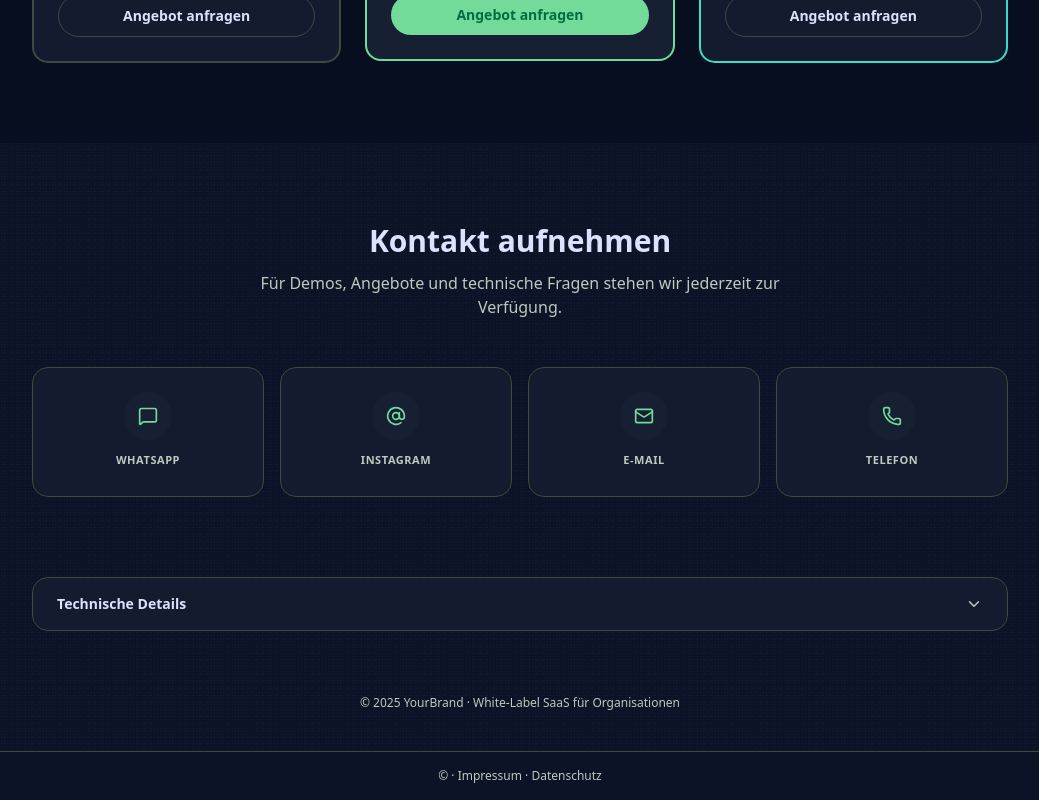
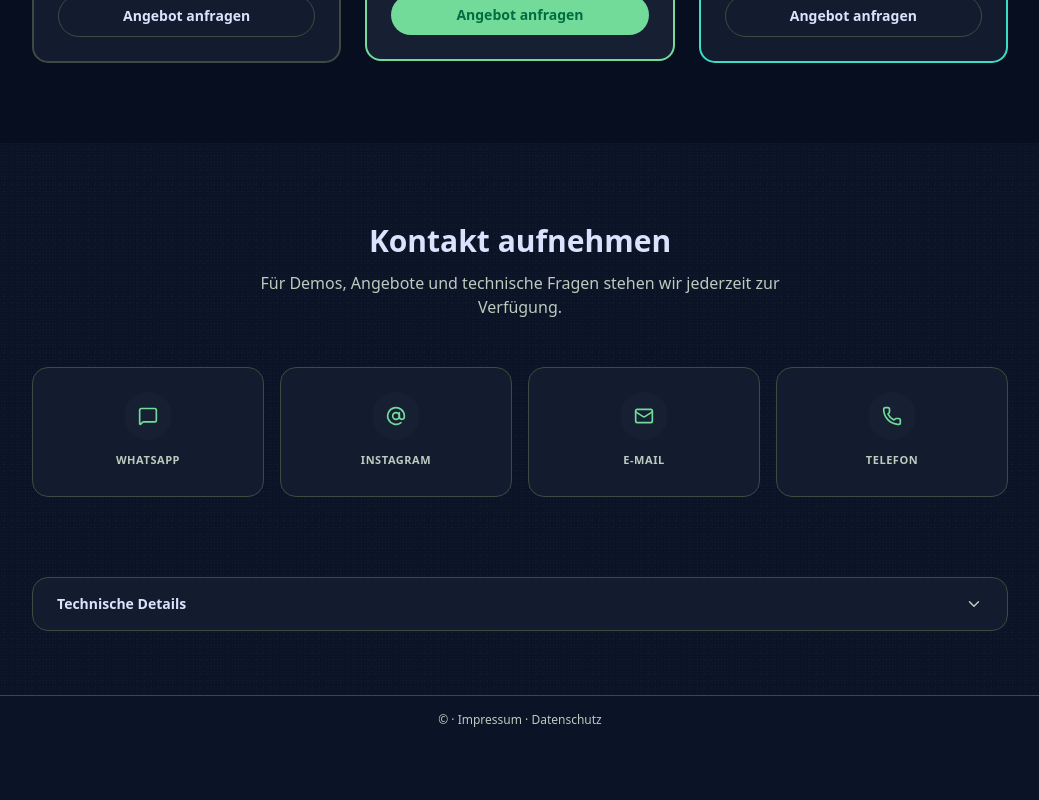
Before and after one commit to Saos-EBB/WhiteLabel-SaaS---Comunity-Plattform-, a Next.js app: page /b2b in a window 1280 px wide. Shown: the part 1718-2518 px from the top of the page, without its empty margins (120-1159 px from the left). After the commit the page ends 2462 px from the top, so only its background shows below. Built offline with nearby package versions, Linux system fonts and the light colour scheme.

Commit message:
docs: update README changelog for 2026-05-31 branding + b2b footer removal
Adds changelog entry covering YourBrand text substitution across UI and
removal of the b2b page copyright footer.

```diff
--- a/app/(public)/b2b/page.tsx
+++ b/app/(public)/b2b/page.tsx
@@ -593,11 +593,6 @@ export default function B2BPage() {
         </div>
       </section>
 
-      {/* ── Footer ────────────────────────────────────────────────────── */}
-      <footer className="mx-auto max-w-screen-lg px-6 pb-10 text-center">
-        <p className="text-xs text-on-surface-variant">{t.b2b.footer.text}</p>
-      </footer>
-
     </div>
   )
 }
```
Also changed, not shown: 1 other file (tests, documents, lock files or other folders).
